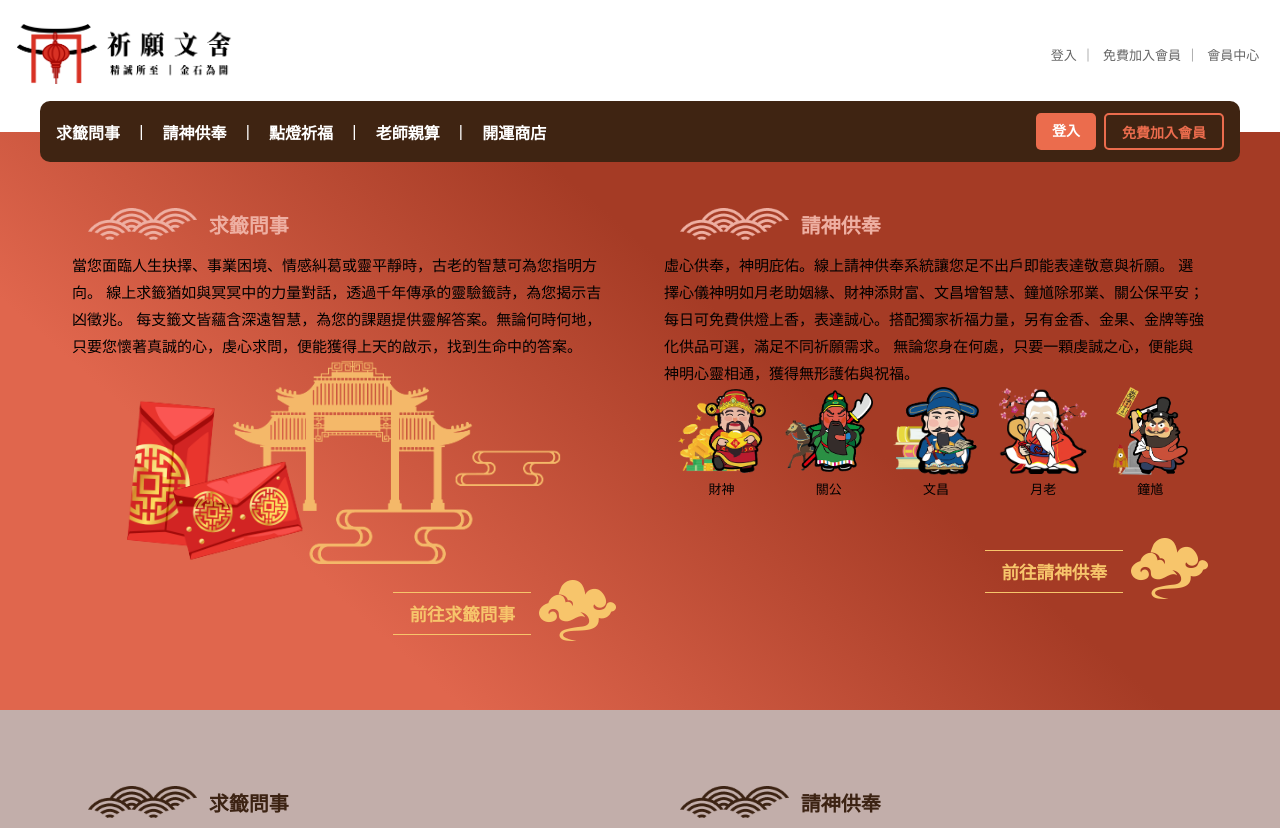
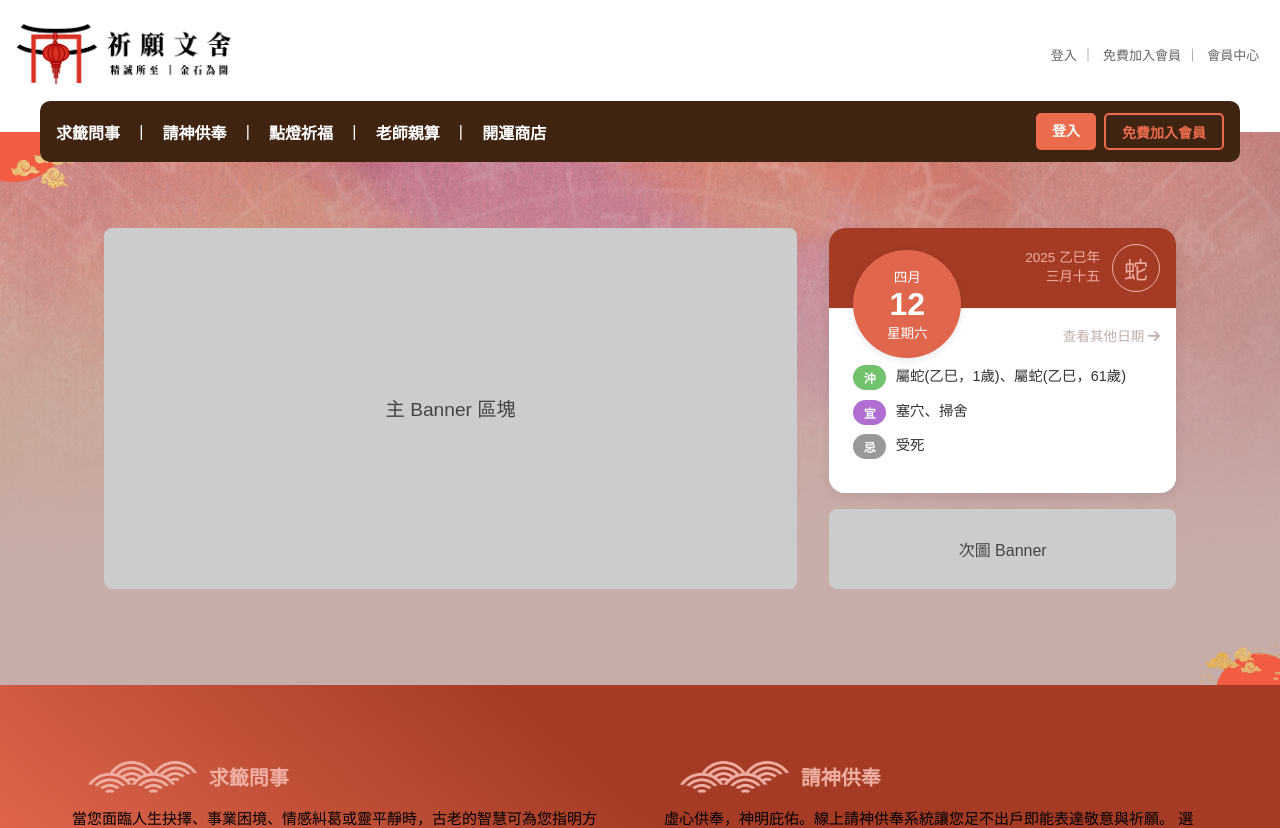
Before and after one commit to smile95137a/magic, a Vue app: page /home in a window 1280 px wide. Shown: the top 828 px of the page. Built offline with nearby package versions, Linux system fonts and the light colour scheme.

Commit message:
調整功能

```diff
--- /dev/null
+++ b/src/components/CalendarCard.vue
@@ -0,0 +1,213 @@
+<template>
+  <div class="calendar-card">
+    <!-- 上：紅底 header -->
+    <div class="calendar-card__header">
+      <!-- 日期：貼齊 header 底部一半 -->
+      <div class="calendar-card__date">
+        <div class="calendar-card__month">{{ month }}</div>
+        <div class="calendar-card__day">{{ day }}</div>
+        <div class="calendar-card__weekday">{{ weekday }}</div>
+      </div>
+
+      <!-- 農曆與生肖 -->
+      <div class="calendar-card__right">
+        <div class="calendar-card__lunar">
+          <div class="calendar-card__lunar-year">{{ lunarYear }}</div>
+          <div class="calendar-card__lunar-date">{{ lunarDate }}</div>
+        </div>
+        <div class="calendar-card__zodiac-circle">{{ zodiac }}</div>
+      </div>
+    </div>
+
+    <!-- 下：白底宜忌 -->
+    <div class="calendar-card__body">
+      <!-- 固定右上角的連結 -->
+      <a href="#" class="calendar-card__link">
+        查看其他日期 <i class="fas fa-arrow-right"></i>
+      </a>
+
+      <div
+        v-for="(item, index) in info"
+        :key="index"
+        class="calendar-card__info-item"
+      >
+        <span class="calendar-card__info-tag" :class="item.color">
+          {{ item.type }}
+        </span>
+        <span class="calendar-card__info-text">{{ item.text }}</span>
+      </div>
+    </div>
+  </div>
+</template>
+
+<script setup lang="ts">
+interface CalendarInfo {
+  type: string;
+  text: string;
+  color: 'green' | 'purple' | 'gray';
+}
+
+interface CalendarData {
+  month: string;
+  day: string;
+  weekday: string;
+  lunarYear: string;
+  lunarDate: string;
+  zodiac: string;
+  info: CalendarInfo[];
+}
+
+const props = defineProps<{
+  calendarData: CalendarData;
+}>();
+
+const { month, day, weekday, lunarYear, lunarDate, zodiac, info } =
+  props.calendarData;
+</script>
+
+<style scoped lang="scss">
+.calendar-card {
+  width: 100%;
+  border-radius: 16px;
+  overflow: hidden;
+  background: #fff;
+  box-shadow: 0 4px 12px rgba(0, 0, 0, 0.08);
+  font-family: 'Noto Sans TC', sans-serif;
+  position: relative;
+
+  &__header {
+    background: #a53b25;
+    color: #fff;
+    display: flex;
+    justify-content: flex-end;
+    padding: 1rem;
+    position: relative;
+    height: 80px;
+  }
+
+  &__date {
+    position: absolute;
+    left: 1.5rem;
+    bottom: -50px;
+    width: 108px;
+    height: 108px;
+    background: #e0664d;
+    border-radius: 50%;
+    box-shadow: 0 2px 8px rgba(0, 0, 0, 0.1);
+    color: #fff;
+    display: flex;
+    flex-direction: column;
+    align-items: center;
+    justify-content: center;
+    z-index: 2;
+
+    .calendar-card__month {
+      font-size: 0.85rem;
+      margin-bottom: 0.1rem;
+    }
+
+    .calendar-card__day {
+      font-size: 2rem;
+      font-weight: bold;
+      line-height: 1;
+    }
+
+    .calendar-card__weekday {
+      font-size: 0.85rem;
+      margin-top: 0.1rem;
+    }
+  }
+
+  &__right {
+    text-align: right;
+    display: flex;
+    align-items: center;
+    justify-content: center;
+    font-size: 0.85rem;
+    color: #eeafa2;
+    gap: 0.75rem;
+  }
+
+  &__lunar {
+    line-height: 1.4;
+    display: flex;
+    flex-direction: column;
+    align-items: flex-end;
+  }
+
+  &__lunar-year,
+  &__lunar-date {
+    line-height: 1.2;
+  }
+
+  &__lunar-year {
+    margin-bottom: 0.15rem;
+  }
+
+  &__zodiac-circle {
+    background: transparent;
+    border: 1.5px solid #eeafa2;
+    font-size: 24px;
+    border-radius: 50%;
+    width: 48px;
+    height: 48px;
+    display: flex;
+    align-items: center;
+    justify-content: center;
+  }
+
+  &__body {
+    position: relative;
+    padding: 3.5rem 1.5rem 1.5rem;
+    background: #fff;
+    border-top: 1px solid #eee;
+    font-size: 0.9rem;
+    color: #333;
+  }
+
+  &__info-item {
+    display: flex;
+    align-items: flex-start;
+    margin-bottom: 0.6rem;
+  }
+
+  &__info-tag {
+    display: inline-block;
+    font-size: 0.75rem;
+    font-weight: bold;
+    color: #fff;
+    border-radius: 999px;
+    padding: 0.25rem 0.65rem;
+    margin-right: 0.6rem;
+
+    &.green {
+      background: #72c26d;
+    }
+
+    &.purple {
+      background: #b06ed2;
+    }
+
+    &.gray {
+      background: #999;
+    }
+  }
+
+  &__info-text {
+    flex: 1;
+    line-height: 1.6;
+  }
+
+  &__link {
+    position: absolute;
+    top: 1rem;
+    right: 1rem;
+    font-size: 0.85rem;
+    color: #c2aeaa;
+
+    i {
+      margin-left: 0.3rem;
+    }
+  }
+}
+</style>
--- /dev/null
+++ b/src/components/HomeBlessing.vue
@@ -0,0 +1,106 @@
+<template>
+  <section class="home-blessing">
+    <SectionBackground variant="divination" />
+    <div class="home-blessing__container">
+      <div class="home-blessing__top">
+        <!-- 左側主 Banner 區 -->
+        <div class="home-blessing__banner">
+          <div class="home-blessing__banner-placeholder">主 Banner 區塊</div>
+        </div>
+
+        <!-- 右側日曆卡與小圖 -->
+        <div class="home-blessing__calendar">
+          <CalendarCard
+            :calendarData="{
+              month: '四月',
+              day: '12',
+              weekday: '星期六',
+              lunarYear: '2025 乙巳年',
+              lunarDate: '三月十五',
+              zodiac: '蛇',
+              info: [
+                {
+                  type: '沖',
+                  text: '屬蛇(乙巳，1歲)、屬蛇(乙巳，61歲)',
+                  color: 'green',
+                },
+                { type: '宜', text: '塞穴、掃舍', color: 'purple' },
+                { type: '忌', text: '受死', color: 'gray' },
+              ],
+            }"
+          />
+
+          <div class="home-blessing__sub-banner">
+            <div class="home-blessing__sub-banner-placeholder">次圖 Banner</div>
+          </div>
+        </div>
+      </div>
+    </div>
+    <!-- 下方見證區 -->
+  </section>
+</template>
+
+<script setup lang="ts">
+import CalendarCard from '@/components/CalendarCard.vue';
+import SectionBackground from '@/components/common/SectionBackground.vue';
+</script>
+
+<style scoped lang="scss">
+.home-blessing {
+  width: 100%;
+  position: relative;
+  &__container {
+    max-width: 1200px;
+    margin: 0 auto;
+    padding: 4rem 2rem;
+  }
+  &__top {
+    display: flex;
+    flex-wrap: wrap;
+    gap: 2rem;
+    padding: 2rem;
+
+    @media (max-width: 768px) {
+      flex-direction: column;
+      padding: 1.5rem 1rem;
+    }
+  }
+
+  &__banner {
+    flex: 2;
+
+    &-placeholder {
+      width: 100%;
+      height: 100%;
+      background-color: #ccc;
+      display: flex;
+      align-items: center;
+      justify-content: center;
+      color: #444;
+      font-size: 1.2rem;
+      border-radius: 8px;
+    }
+  }
+
+  &__calendar {
+    flex: 1;
+    display: flex;
+    flex-direction: column;
+    gap: 1rem;
+  }
+
+  &__sub-banner {
+    &-placeholder {
+      width: 100%;
+      height: 80px;
+      background-color: #ccc;
+      display: flex;
+      align-items: center;
+      justify-content: center;
+      color: #444;
+      font-size: 1rem;
+      border-radius: 8px;
+    }
+  }
+}
+</style>
--- a/src/components/common/SectionBackground.vue
+++ b/src/components/common/SectionBackground.vue
@@ -62,18 +62,7 @@ const props = withDefaults(
     background: #c2aeaa;
   }
 
-  &--divination {
-    position: relative;
-  }
-
   &__divination {
-    display: flex;
-    flex-direction: column;
-    gap: 16px;
-    position: absolute;
-    inset: 0;
-    pointer-events: none;
-    z-index: -1;
   }
 
   &__divination-img {
--- a/src/views/Home.vue
+++ b/src/views/Home.vue
@@ -1,5 +1,6 @@
 <template>
   <Header />
+  <HomeBlessing />
   <Service />
   <Service2 />
 
@@ -7,6 +8,7 @@
 </template>
 
 <script setup>
+import HomeBlessing from '@/components/HomeBlessing.vue';
 import Header from '@/components/Header.vue';
 import Title from '@/components/common/Title.vue';
 import Footer from '@/components/Footer.vue';
```
